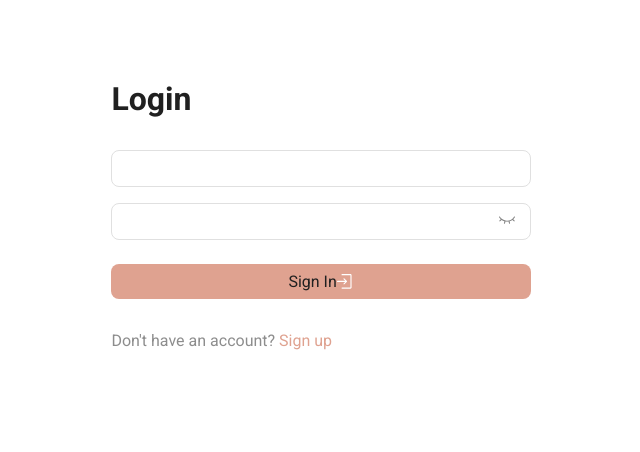
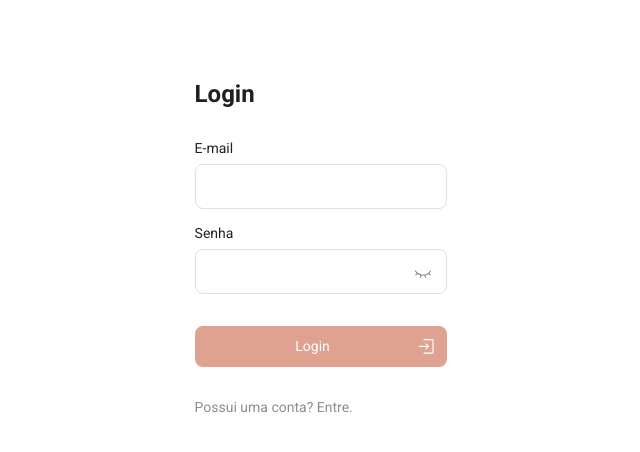
Before and after one commit to ItaloMedici/my-schedule-app, a React (Vite) app in the folder web/: page / in a window 1280 px wide. Shown: the top 452 px of the page, without its empty margins (319-959 px from the left). Built offline with nearby package versions, Linux system fonts and the light colour scheme.

Commit message:
fix: auth layout

```diff
--- a/web/src/pages/Auth/index.tsx
+++ b/web/src/pages/Auth/index.tsx
@@ -1,19 +1,24 @@
 import { EnterIcon } from '@radix-ui/react-icons';
 import React, { useEffect, useState } from 'react';
+import { useIntl } from 'react-intl';
+import { Link, useNavigate } from 'react-router-dom';
 import { Button } from '../../components/Button';
 
-import ButtonIcon from '../../components/ButtonIcon';
 import InputPassword from '../../components/Fields/InputPassword';
 import { InputText } from '../../components/Fields/InputText';
+import { CardForm } from '../../components/Form/CardForm';
 import { User } from "../../models/User";
+import { authenticate } from '../../services/AuthService';
 import { MainContainer } from '../../styles/MainContainer';
-import { Card } from './styles';
 
 interface State extends User {
   showPassword: boolean;
 }
 
 const Auth: React.FC = () => {
+  const { formatMessage } = useIntl();
+  const navigate = useNavigate();
+
   const [values, setValues] = useState<State>({
     email: "",
     password: "",
@@ -25,43 +30,58 @@ const Auth: React.FC = () => {
   const handleChange = (e) => {
     setValues({
       ...values,
-      [e.target.name]: [e.target.value]
+      [e.target.name]: e.target.value
     });
+  }
+
+  const handleLogin = async (e) => {
+    e.preventDefault();
+
+    const { email, password } = values;
+
+    await authenticate({ email, password })
+      .then(resp => {
+        console.log("ok:", resp)
+        navigate('/home', { replace: true })
+      })
+      .catch(err => {
+        console.log("erroo:", err)
+      })
   }
 
   return (
     <MainContainer>
-      <Card>
-        <div>
-          <h1>Login</h1>
-        </div>
+      <CardForm>
+        <h1>{formatMessage({ id: "label.login" })}</h1>
 
-        <form>
+        <form onSubmit={handleLogin}>
           <InputText
-            label='Email'
+            idLabel='label.email'
             onChange={handleChange}
             value={values.email}
             name="email"
+            size='md'
           />
 
           <InputPassword
-            label='Senha'
+            idLabel='label.password'
             onChange={handleChange}
             value={values.password}
             name="password"
+            size='md'
           />
 
-
           <Button
-          //onClick={() => { }}
+            onClick={handleLogin}
+            idLabel='label.login'
+            size='md'
           >
-            Sign In
             <EnterIcon color='#FFF' />
           </Button>
         </form>
 
-        <a href='/register'>Don't have an account? <span>Sign up</span></a>
-      </Card>
+        <Link to='/register'>{formatMessage({ id: "messages.signIn" })}</Link>
+      </CardForm>
     </MainContainer>
   );
 }
--- a/web/src/pages/Auth/styles.ts
+++ b/web/src/pages/Auth/styles.ts
@@ -1,26 +1 @@
-import { styled } from '../../theme/stitches.config';
-import { Card as CardRe } from '../Register/styles';
-
-
-export const Card = styled(CardRe, {
-  'a': {
-    color: '$gray9',
-    cursor: 'pointer',
-    textDecoration: 'none',
-
-    '&:hover': {
-      color: '$gray11',
-      textDecoration: 'none',
-
-      'span': {
-        color: '$primaryDark',
-      }
-    },
-
-    'span': {
-      color: '$primary',
-    }
-  },
-
-
-});
+export {}
```
